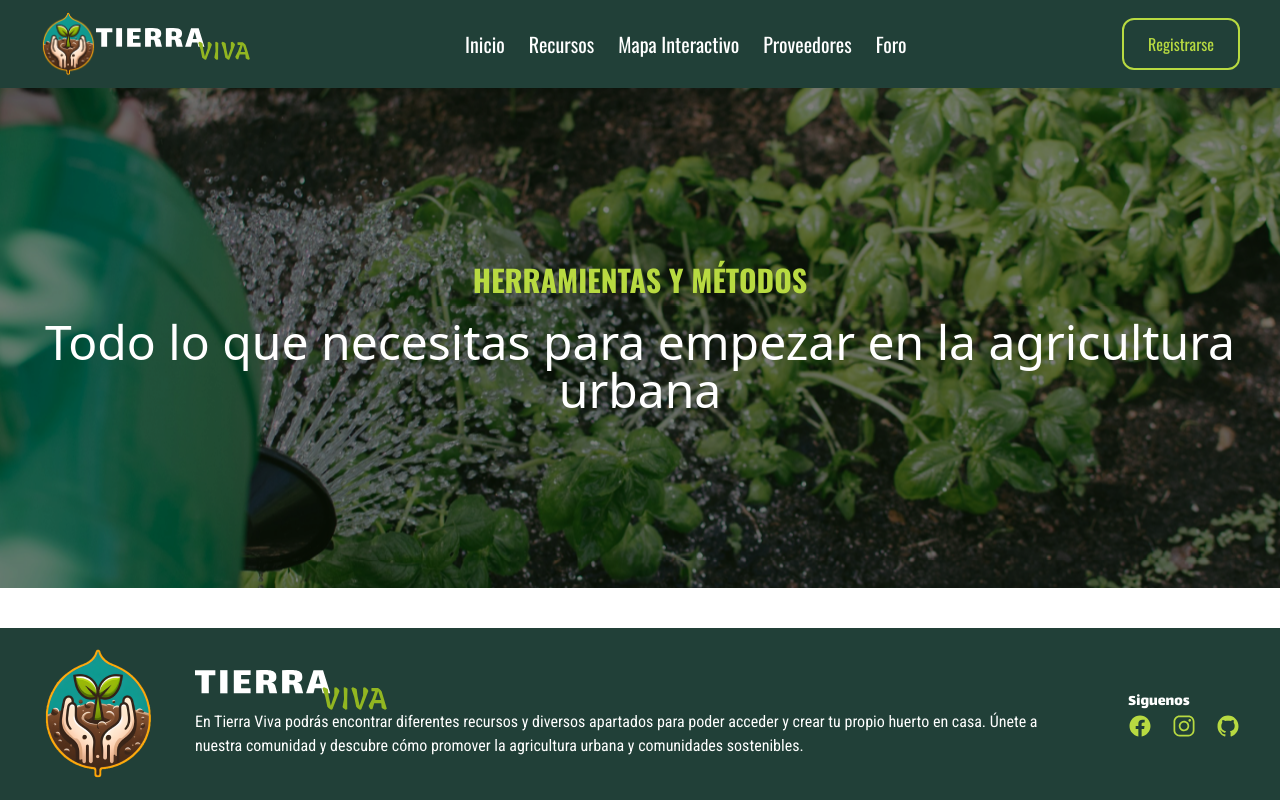
After one commit to esteban-od1n/TierraViva2024, a Symfony app: template templates/pages/resources.html.twig in a window 1280 px wide. The commit adds this page. Run offline with Twig, Linux system fonts and the light colour scheme; the template is opened without the code that fills it, so the values that code supplies are empty; style sheets or scripts are compiled from the project's sources; some libraries are stand-ins or nearby versions; some web fonts are replaced.

Commit message:
feat: Map

```diff
--- a/templates/pages/index.html.twig
+++ b/templates/pages/index.html.twig
@@ -1,9 +1,6 @@
 {% extends 'base.html.twig' %}
 {% block javascripts %}
 <script src="/slider.js" type="module" defer></script>
-{% endblock %}
-{% block stylesheets %}
-<link rel='stylesheet' href="/css/slider.css" />
 {% endblock %}
 
 {% block body %}
--- /dev/null
+++ b/templates/pages/map.html.twig
@@ -0,0 +1,6 @@
+{% extends 'base.html.twig' %}
+
+{% block body %}
+<iframe height="350" class="m-4 rounded-xl"
+    src="https://www.openstreetmap.org/export/embed.html?bbox=-104.39449310302736%2C19.049867681883935%2C-104.27381515502931%2C19.127085596640235&amp;layer=mapnik"></iframe>
+{% endblock %}
--- /dev/null
+++ b/templates/pages/resources.html.twig
@@ -0,0 +1,15 @@
+{% extends 'base.html.twig' %}
+
+{% block body %}
+<div class="flex flex-col gap-3 items-center">
+    <div class="flex flex-col relative h-3/4 overflow-hidden z-0 w-full h-full min-h-[500px]">
+        <div class="absolute w-full h-full flex flex-col gap-5 items-center justify-center text-center">
+            <img src="/imgs/pille-r-priske-nosotros.jpg" alt="slider image"
+                class="-z-10 brightness-50 scale-110 animate-[smooth-scale_7s_linear_forwards] pointer-events-none object-cover absolute w-full h-full">
+            <p class="font-label text-3xl text-pistachio-400 font-bold uppercase">HERRAMIENTAS Y MÉTODOS</p>
+            <h1 class="font-display text-white text-5xl">Todo lo que necesitas para empezar en la agricultura urbana
+            </h1>
+        </div>
+    </div>
+</div>
+{% endblock %}
```
Also changed, not shown: src/Controller/InteractiveMap.php (added, +15 -0 lines), src/Controller/Resources.php (added, +16 -0 lines), public/imgs/pille-r-priske-nosotros.jpg (added).
